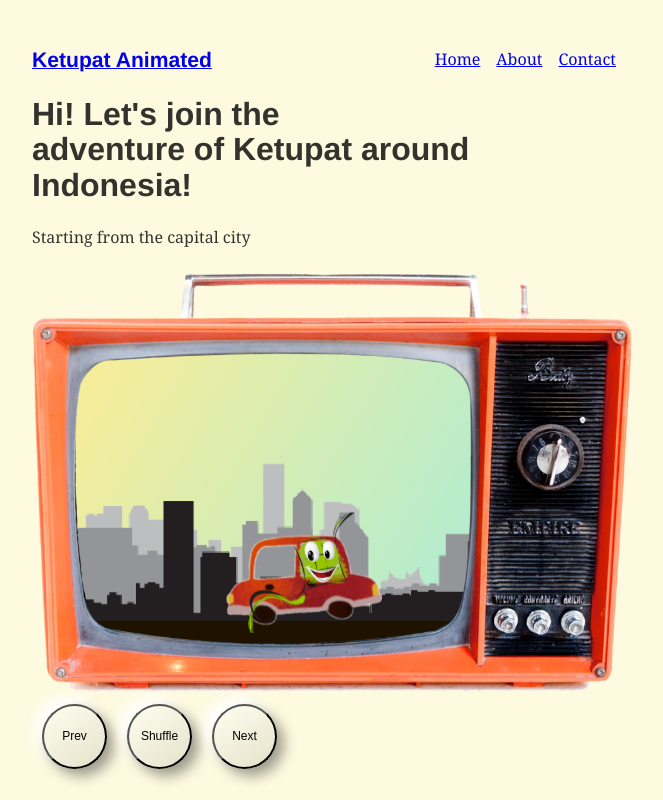
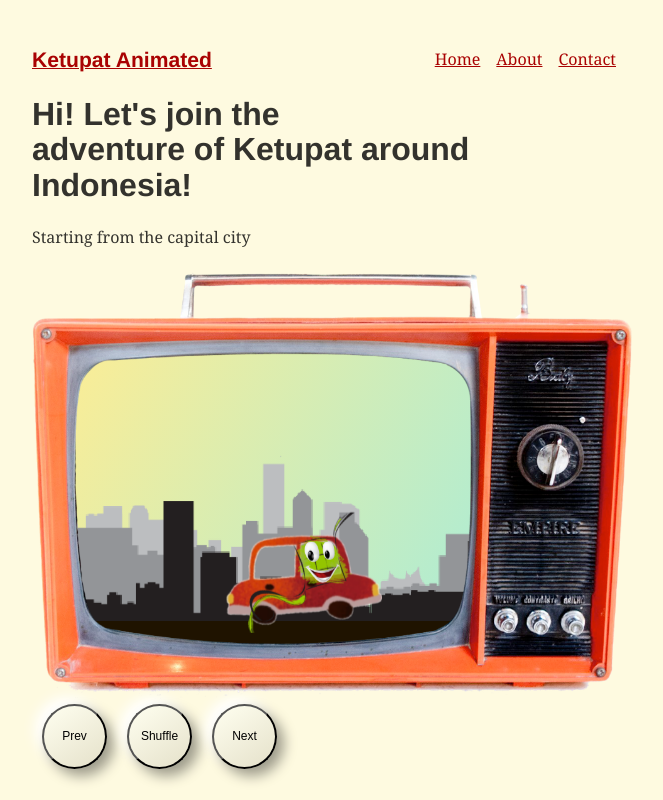
Before and after one commit to diagnosa/ketupat-animated, a Gatsby site: page / in a window 1280 px wide. Shown: the whole page, without its empty margins (308-971 px from the left). Built offline with nearby package versions, Linux system fonts and the light colour scheme; Gatsby itself is replaced by a stand-in of ours.

Commit message:
fix link display color for accessibility

```diff
--- a/src/styles/global.css
+++ b/src/styles/global.css
@@ -1,3 +1,7 @@
 html {
   background-color: #fefae0;
 }
+
+a {
+  color: #a90202;
+}
```
